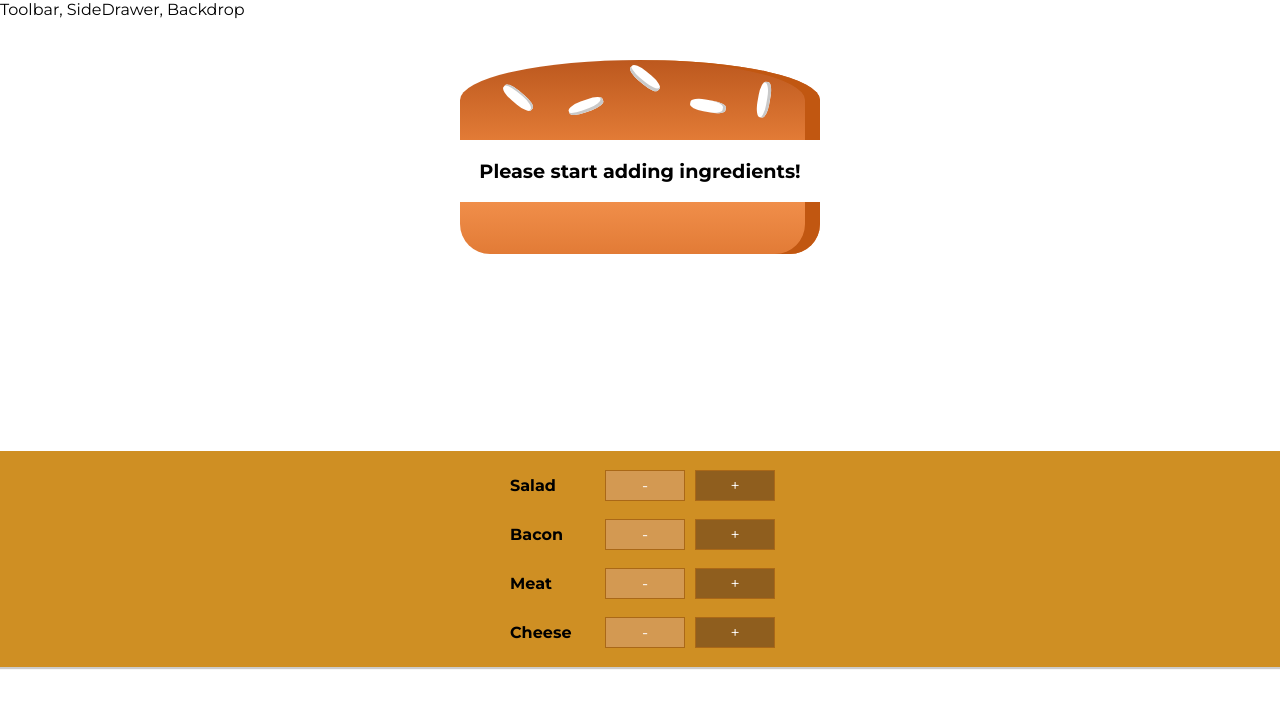
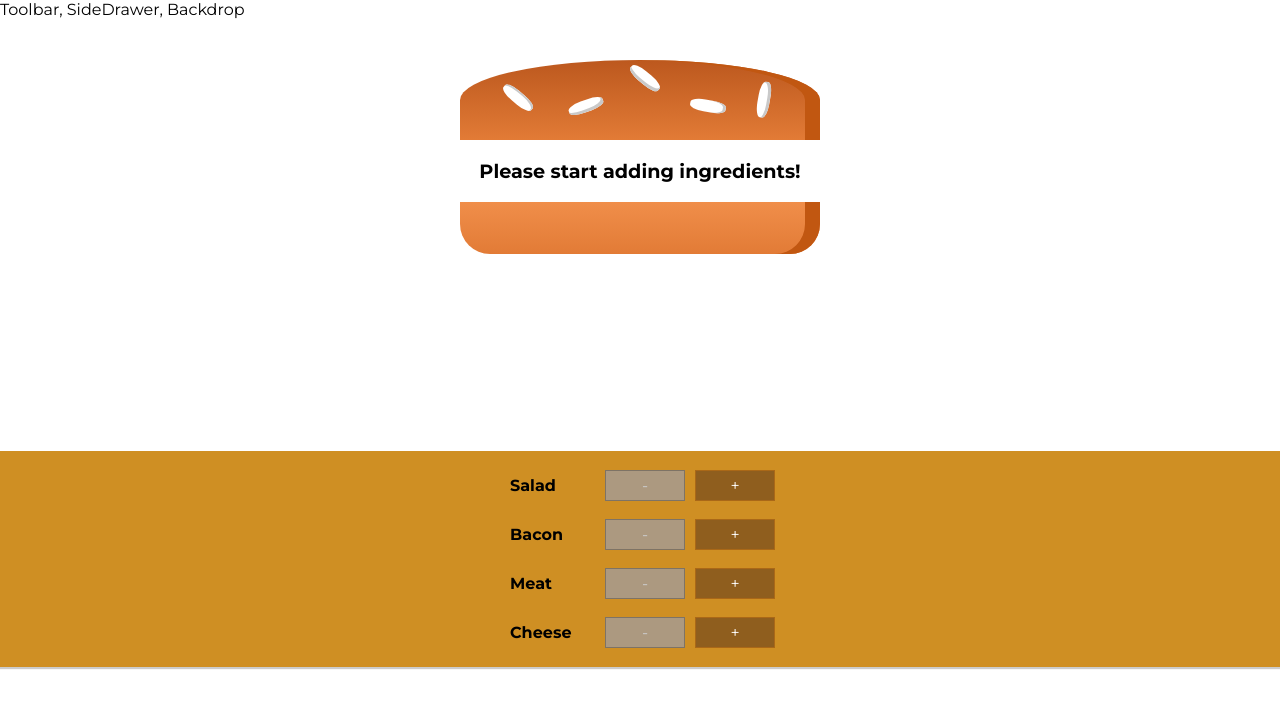
Before and after one commit to deinyefa/burger-builder, a React (Create React App) app: page / in a window 1280 px wide. Shown: the top 708 px of the page. Built offline with nearby package versions, Linux system fonts and the light colour scheme.

Commit message:
implement ingredient remove + disable the button if there's none of that type in the burger

```diff
--- a/src/components/Burger/BuildControls/BuildControl/BuildControl.js
+++ b/src/components/Burger/BuildControls/BuildControl/BuildControl.js
@@ -5,7 +5,7 @@ import BuildControlStyles from './BuildControl.module.css'
 const buildControl = props => (
   <div className={BuildControlStyles.BuildControl}>
     <div className={BuildControlStyles.Label}>{props.label}</div>
-    <button className={BuildControlStyles.Less}>-</button>
+    <button className={BuildControlStyles.Less} onClick={props.removed} disabled={props.disabled}>-</button>
     <button className={BuildControlStyles.More} onClick={props.added}>+</button>
   </div>
 );
--- a/src/components/Burger/BuildControls/BuildControls.js
+++ b/src/components/Burger/BuildControls/BuildControls.js
@@ -16,7 +16,9 @@ const buildControls = props => (
       <BuildControl
         key={ctrl.label}
         label={ctrl.label}
-        added={() => props.ingredientAdded(ctrl.type)} />
+        added={() => props.ingredientAdded(ctrl.type)}
+        removed={() => props.ingredientRemoved(ctrl.type)}
+        disabled={props.disabled[ctrl.type]} />
     ))}
   </div>
 );
--- a/src/components/Burger/Burger.module.css
+++ b/src/components/Burger/Burger.module.css
@@ -2,7 +2,7 @@
   width: 100%;
   height: 250px;
   margin: auto;
-  overflow-y: scroll;
+  overflow-y: auto;
   text-align: center;
   font-weight: bold;
   font-size: 1.2rem;
--- a/src/containers/BurgerBuilder/BurgerBuilder.js
+++ b/src/containers/BurgerBuilder/BurgerBuilder.js
@@ -18,7 +18,7 @@ class BurgerBuilder extends Component {
   addIngredientHandler = type => {
     const { ingredients, totalPrice } = this.state;
 
-    const updatedCount = this.state.ingredients[type] + 1;
+    const updatedCount = ingredients[type] + 1;
     const newPrice = totalPrice + INGREDIENT_PRICES[type];
 
     // STATE SHOULD REMAIN IMMUTABLE
@@ -28,16 +28,48 @@ class BurgerBuilder extends Component {
     };
 
     updatedIngredients[type] = updatedCount;
-    console.log(totalPrice);
     this.setState({ totalPrice: newPrice, ingredients: updatedIngredients });
   }
 
+  removeIngredientHandler = type => {
+    const { ingredients, totalPrice } = this.state;
+
+    if (ingredients[type] <= 0) {
+      return;
+    }
+
+    const newPrice = totalPrice - INGREDIENT_PRICES[type];
+    const updatedCount = ingredients[type] - 1;
+
+    // !!!!! STATE SHOULD REMAIN IMMUTABLE !!!!!!
+    // ... will copy the contents of state into updatedIngredients object
+    const updatedIngredients = {
+      ...ingredients
+    };
+
+    updatedIngredients[type] = updatedCount;
+    this.setState({ ingredients: updatedIngredients, totalPrice: newPrice });
+  }
+
   render() {
+    const disabledInfo = {
+      ...this.state.ingredients
+    };
+
+    for (let key in disabledInfo) {
+      disabledInfo[key] = disabledInfo[key] <= 0
+    }
+
+    // disabled info will now be
+    // { meat: true, salad: false, ...etc}
+
     return (
       <Fragment>
         <Burger ingredients={this.state.ingredients} />
         <BuildControls
-          ingredientAdded={this.addIngredientHandler} />
+          ingredientAdded={this.addIngredientHandler}
+          ingredientRemoved={this.removeIngredientHandler}
+          disabled={disabledInfo} />
       </Fragment>
     )
   }
```
